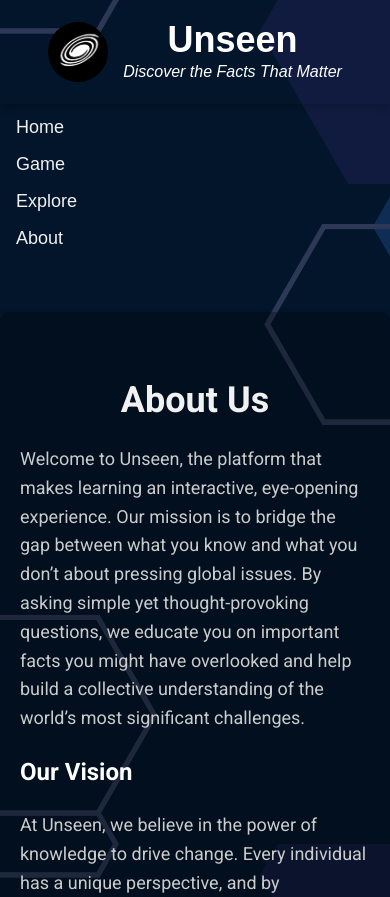
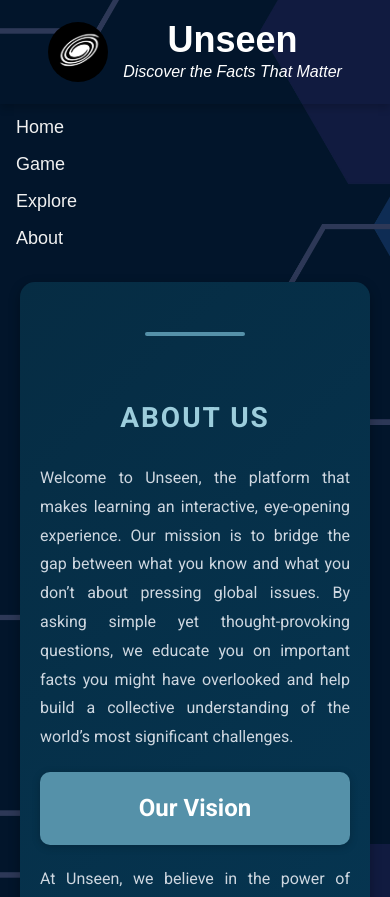
Before and after one commit to Taiyo10/Unseen, a React (Vite) app in the folder Frontend/: page /aboutus in a window 390 px wide. Shown: the top 897 px of the page. Built offline with nearby package versions, Linux system fonts and the light colour scheme.

Commit message:
ADDED Changes

```diff
--- a/Frontend/src/pages/AboutUs/AboutUs.module.css
+++ b/Frontend/src/pages/AboutUs/AboutUs.module.css
@@ -3,36 +3,116 @@
 /* About Us Page Styling */
 .about-us-container {
     font-family: 'Roboto', sans-serif;
-    background-color: rgba(0, 0, 0, 0.3); /* Semi-transparent black background */
+    background-color: rgba(206, 215, 224, 0.8); /* Semi-transparent dark blue from palette */
     max-width: 800px; /* Limits the width of the container */
     margin: 50px auto; /* Centers the container on the page */
-
-    color: #fff; /* Text color */
-    padding: 20px; /* Adds padding inside the container */
-    border-radius: 10px; /* Optional: Rounded corners */
-    box-shadow: 0 4px 8px rgba(0, 0, 0, 0.2); /* Optional: Adds a subtle shadow */
-    line-height: 1.6; /* Improves readability */
+    padding: 30px; /* Adds more padding for a spacious feel */
+    border-radius: 15px; /* Rounded corners for a softer look */
+    box-shadow: 0 4px 12px rgba(0, 0, 0, 0.3); /* Adds a larger shadow for depth */
+    line-height: 1.8; /* Improves readability */
+    background: linear-gradient(135deg, #062c43, #054569); /* Gradient background for texture */
+    color: #fff; /* Light text color */
   }
 
+  /* Heading Style */
   .about-us-container h1 {
     font-family: 'Roboto', sans-serif;
-    color: #f1f1f1;           /* Light color for the heading */
+    color: #9ccddc; /* Light color for the heading */
     font-size: 36px;
+    text-align: center; /* Centers the heading */
+    margin-bottom: 30px; /* Adds space below the heading */
+    text-transform: uppercase; /* Makes the heading more striking */
+    letter-spacing: 2px; /* Slightly spaces out the letters */
   }
 
+  /* Paragraph Styling */
   .about-us-container p {
     font-family: 'Roboto', sans-serif;
-    color: #ccc;              /* Slightly lighter text for paragraph */
+    color: #ced7e0; /* Slightly lighter text for the paragraphs */
     font-size: 18px;
+    margin-bottom: 20px; /* Adds spacing between paragraphs */
+    text-align: justify; /* Justifies the text for a clean alignment */
+  }
+
+  /* Subheading Styling */
+  .about-us-container h2 {
+    font-size: 28px;
+    font-weight: bold;
+    color: #fff;
+    background-color: #5591a9; /* Lighter blue for subheading */
+    padding: 15px;
+    border-radius: 10px; /* Rounded corners for subheading bubble */
+    margin: 20px 0; /* Space above and below subheading */
+    text-transform: capitalize;
+    text-align: center;
+    box-shadow: 0 2px 8px rgba(0, 0, 0, 0.2); /* Subtle shadow effect */
+  }
+
+  /* Smooth hover effect on subheadings */
+  .about-us-container h2:hover {
+    background-color: #9ccddc; /* Lighten background on hover */
+    transition: background-color 0.3s ease-in-out;
+  }
+
+  /* Button Styling (optional) */
+  .about-us-button {
+    background-color: #054569; /* Darker blue from palette */
+    color: #fff; /* Text color */
+    padding: 12px 24px;
+    font-size: 18px;
+    border: none;
+    border-radius: 25px;
+    cursor: pointer;
+    display: block;
+    margin: 20px auto; /* Centers the button */
+    text-align: center;
+    transition: background-color 0.3s ease, transform 0.3s ease;
+  }
+
+  .about-us-button:hover {
+    background-color: #062c43; /* Darkest blue when hovered */
+    transform: translateY(-5px); /* Adds a subtle hover effect */
+  }
+
+  /* Optional: Add a decorative border or section highlights for visual interest */
+  .about-us-container::before {
+    content: '';
+    display: block;
+    width: 100px;
+    height: 4px;
+    background-color: #5591a9; /* Subtle color accent */
+    margin: 30px auto 20px;
+    border-radius: 5px;
   }
 
   body {
     font-family: 'Roboto', sans-serif;
     background-color: #121212; /* Dark background for the entire page */
-    color: #fff;              /* Light text for the entire page */
+    color: #fff; /* Light text for the entire page */
     margin: 0;
-    font-family: Arial, sans-serif;
+    display: flex;
     justify-content: center; /* Horizontally center the container */
-  align-items: center; /* Vertically center the container */
+    align-items: center; /* Vertically center the container */
+    min-height: 100vh; /* Ensure full-page height */
+    padding: 0 20px; /* Adds a little padding on the sides */
+  }
 
+  @media (max-width: 768px) {
+    /* For smaller screens */
+    .about-us-container {
+      padding: 20px;
+      margin: 20px;
+    }
+
+    .about-us-container h1 {
+      font-size: 28px;
+    }
+
+    .about-us-container p {
+      font-size: 16px;
+    }
+
+    .about-us-container h2 {
+      font-size: 24px;
+    }
   }
--- a/Frontend/src/pages/Explore/Explore.jsx
+++ b/Frontend/src/pages/Explore/Explore.jsx
@@ -1,9 +1,66 @@
-import React from "react";
+import React, { useEffect, useState } from "react";
+import { useNavigate } from "react-router-dom"; // Import useNavigate for navigation
+import styles from "./Explore.module.css"; // Import your CSS module for styling
+
+// Sample data - replace this with your actual data
+const fetchData = () => {
+  return [
+    {
+      id: 1,
+      title: "Interesting Fact 1",
+      description: "This is a short description of the first interesting fact.",
+    },
+    {
+      id: 2,
+      title: "Interesting Fact 2",
+      description: "This is a short description of the second interesting fact.",
+    },
+    {
+      id: 3,
+      title: "Interesting Fact 3",
+      description: "This is a short description of the third interesting fact.",
+    },
+    {
+      id: 4,
+      title: "Interesting Fact 4",
+      description: "This is a short description of the fourth interesting fact.",
+    },
+    {
+      id: 5,
+      title: "Interesting Fact 5",
+      description: "This is a short description of the fifth interesting fact.",
+    },
+    // Add more objects with facts
+  ];
+};
 
 function Explore() {
+  const [data, setData] = useState([]);
+  const navigate = useNavigate(); // Initialize useNavigate for navigation
+
+  useEffect(() => {
+    const factsData = fetchData(); // Fetch the data
+    setData(factsData); // Set the data state
+  }, []);
+
   return (
-    <div>
-      <h1>Explore Page</h1>
+    <div className={styles.exploreContainer}>
+      <h1>Explore Facts</h1>
+      <div className={styles.grid}>
+        {data.map((fact) => (
+          <div
+            key={fact.id}
+            className={styles.card}
+            onClick={() => navigate(`/game/${fact.id}`)}
+            style={{ backgroundColor: "#D3D3D3" }} // Set background color to light gray
+          >
+            <div className={styles.cardContent}>
+              <h3>{fact.title}</h3>
+              <p>{fact.description}</p>
+            </div>
+          </div>
+        ))}
+      </div>
     </div>
   );
 }
--- a/Frontend/src/pages/Explore/Explore.module.css
+++ b/Frontend/src/pages/Explore/Explore.module.css
@@ -0,0 +1,58 @@
+.exploreContainer {
+    padding: 20px;
+    text-align: center;
+  }
+
+  h1 {
+    font-size: 2rem;
+    margin-bottom: 20px;
+  }
+
+  .grid {
+    display: grid;
+    grid-template-columns: repeat(2, 1fr); /* 2 cards per row */
+    row-gap: 5px; /* Smaller gap between rows */
+    column-gap: 50px; /* Slightly larger gap between columns (you can adjust this) */
+    padding: 20px;
+  }
+
+  .card {
+    border-radius: 8px;
+    overflow: hidden;
+    box-shadow: 0 4px 10px rgba(0, 0, 0, 0.1);
+    background-color: #fff;
+    padding: 20px;
+    transition: transform 0.2s ease;
+    cursor: pointer;
+    display: flex;
+    flex-direction: column;
+    justify-content: space-between;
+    height: 350px;
+    width: 100%; /* Ensure the card fills the available space */
+  }
+
+  .card:hover {
+    transform: translateY(-10px);
+  }
+
+  .cardImage {
+    width: 100%;
+    height: 150px;
+    object-fit: cover;
+    border-radius: 8px;
+  }
+
+  .cardContent {
+    margin-top: 15px;
+  }
+
+  .cardContent h3 {
+    font-size: 1.2rem;
+    margin-bottom: 10px;
+    color: #333;
+  }
+
+  .cardContent p {
+    font-size: 1rem;
+    color: #555;
+  }
--- a/Frontend/src/pages/Home/Home.jsx
+++ b/Frontend/src/pages/Home/Home.jsx
@@ -1,26 +1,29 @@
 import React from 'react';
-import styles from './Home.module.css'; // Import the CSS module for styling
+import styles from './Home.module.css';
+import { useNavigate } from 'react-router-dom';// Import the CSS module for styling
  // Import the PNG image
 
 function Home() {
+  const navigate = useNavigate();
   return (
     <div className={styles.homeContainer}>
       {/* Background Image */}
       <div className={styles.imageContainer}>
-      <img
-  src="./pages/earth-1303628_1280.png" // Assuming the image is in the public folder
+      <img src="./earth-1303628_1280.png" // Assuming the image is in the public folder
   alt="Background Image"
   className={styles.image}
 />
 
-        />
       </div>
 
       {/* Text and Quotation */}
       <div className={styles.textContainer}>
         <h1>Your Website Name</h1>
         <p className={styles.quote}>“A short inspirational quotation”</p>
-        <button className={styles.startButton} onClick={() => window.location.href = '/next-page'}>
+        <button
+          className={styles.startButton}
+          onClick={() => navigate('./pages/Game')}  // Navigate to the "Game" page
+        >
           Start
         </button>
       </div>
```
